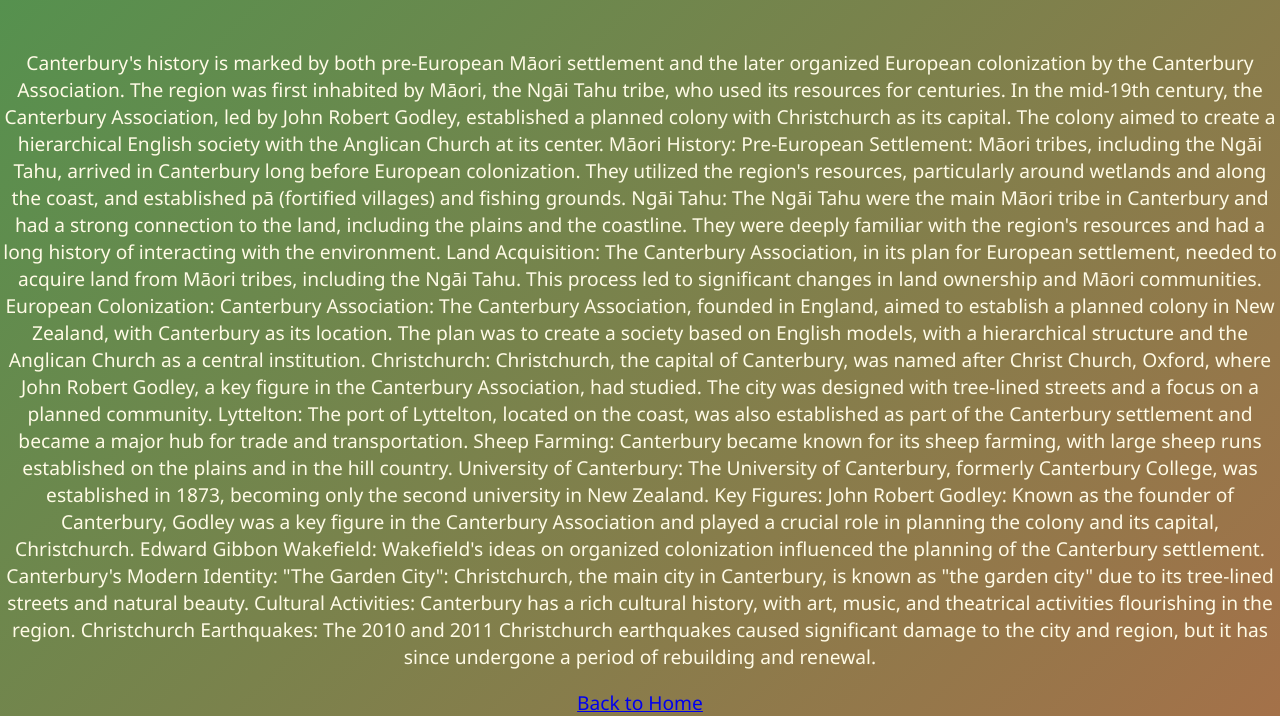
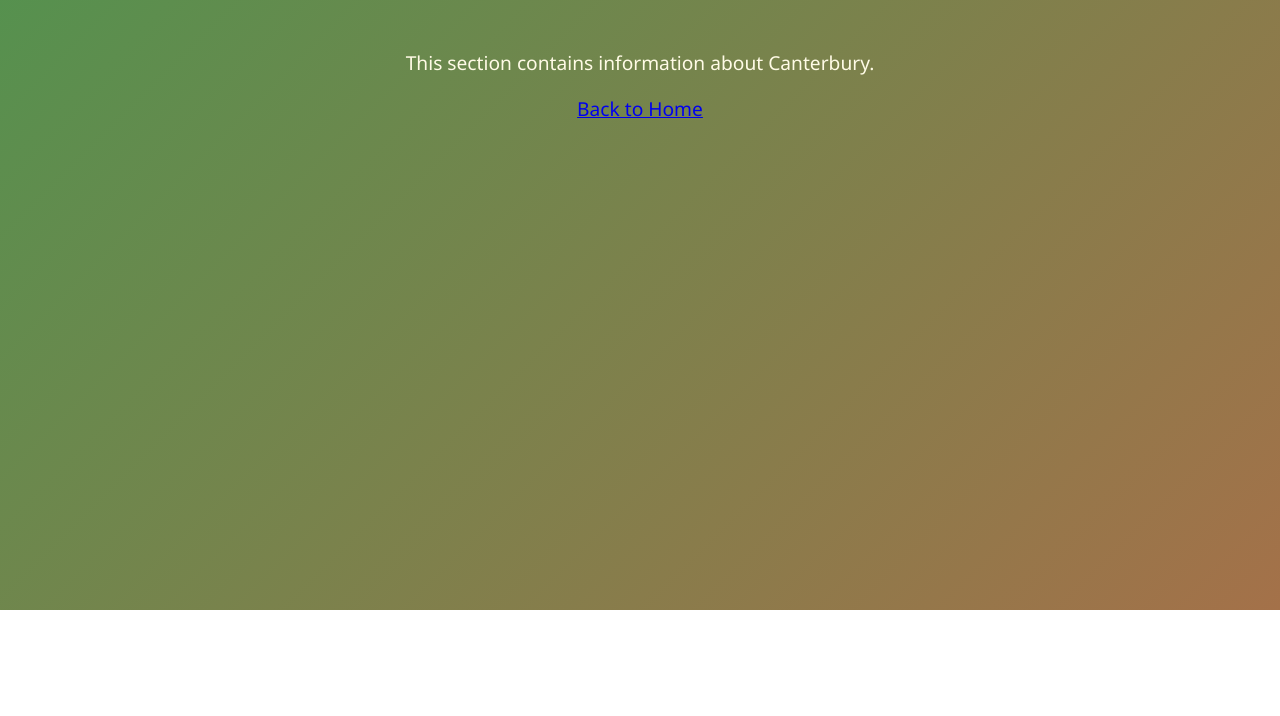
Before and after one commit to JackMack1234/Website-2-CHLA-Latest, a plain HTML site: page Four Page Website/about.html in a window 1280 px wide. Shown: the part 190-906 px from the top of the page. After the commit the page ends 800 px from the top, so only its background shows below. Drawn offline with Linux system fonts and the light colour scheme.

```diff
--- a/Four Page Website/about.html
+++ b/Four Page Website/about.html
@@ -14,56 +14,7 @@
         <a href="contact.html">Contact</a>
     </nav>
     <h1>About Canterbury</h1>
-    <p>Canterbury's history is marked by both pre-European Māori settlement and the later organized European
-        colonization by the Canterbury Association. The region was first inhabited by Māori,
-         the Ngāi Tahu tribe, who used its resources for centuries. In the mid-19th century,
-         the Canterbury Association, led by John Robert Godley, established a planned colony with Christchurch as
-         its capital. The colony aimed to create a hierarchical English society with the Anglican Church at its
-         center.
-Māori History:
-Pre-European Settlement:
-Māori tribes, including the Ngāi Tahu, arrived in Canterbury long before European colonization. They utilized the
-region's resources, particularly around wetlands and along the coast, and established pā (fortified villages) and
-fishing grounds.
-Ngāi Tahu:
-The Ngāi Tahu were the main Māori tribe in Canterbury and had a strong connection to the land, including the
-plains and the coastline. They were deeply familiar with the region's resources and had a long history of
- interacting with the environment.
-Land Acquisition:
-The Canterbury Association, in its plan for European settlement, needed to acquire land from Māori tribes,
-including the Ngāi Tahu. This process led to significant changes in land ownership and Māori communities.
-European Colonization:
-Canterbury Association:
-The Canterbury Association, founded in England, aimed to establish a planned colony in New Zealand,
-with Canterbury as its location. The plan was to create a society based on English models, with a hierarchical
-structure and the Anglican Church as a central institution.
-Christchurch:
-Christchurch, the capital of Canterbury, was named after Christ Church, Oxford, where John Robert Godley, a key
-figure in the Canterbury Association, had studied. The city was designed with tree-lined streets and a focus on a
-planned community.
-Lyttelton:
-The port of Lyttelton, located on the coast, was also established as part of the Canterbury settlement and became a
-major hub for trade and transportation.
-Sheep Farming:
-Canterbury became known for its sheep farming, with large sheep runs established on the plains and in the hill
- country.
-University of Canterbury:
-The University of Canterbury, formerly Canterbury College, was established in 1873, becoming only the second
- university in New Zealand.
-Key Figures:
-John Robert Godley:
-Known as the founder of Canterbury, Godley was a key figure in the Canterbury Association and played a crucial role
- in planning the colony and its capital, Christchurch.
-Edward Gibbon Wakefield:
-Wakefield's ideas on organized colonization influenced the planning of the Canterbury settlement.
-Canterbury's Modern Identity:
-"The Garden City":
-Christchurch, the main city in Canterbury, is known as "the garden city" due to its tree-lined streets and natural
- beauty.
-Cultural Activities:
-Canterbury has a rich cultural history, with art, music, and theatrical activities flourishing in the region.
-Christchurch Earthquakes:
-The 2010 and 2011 Christchurch earthquakes caused significant damage to the city and region, but it has since undergone a period of rebuilding and renewal.</p>
+    <p> This section contains information about Canterbury. </p>
     <a href="index.html">Back to Home</a>
 </body>
 </html>
```
